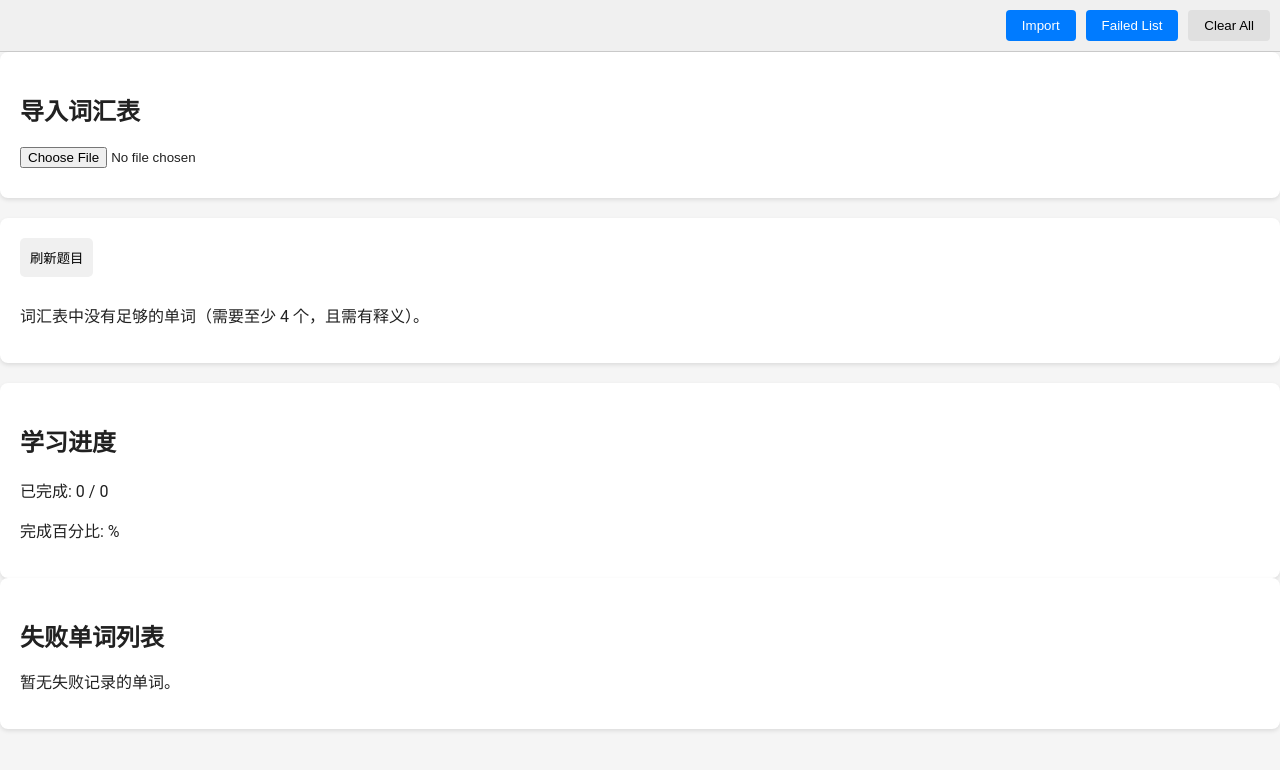
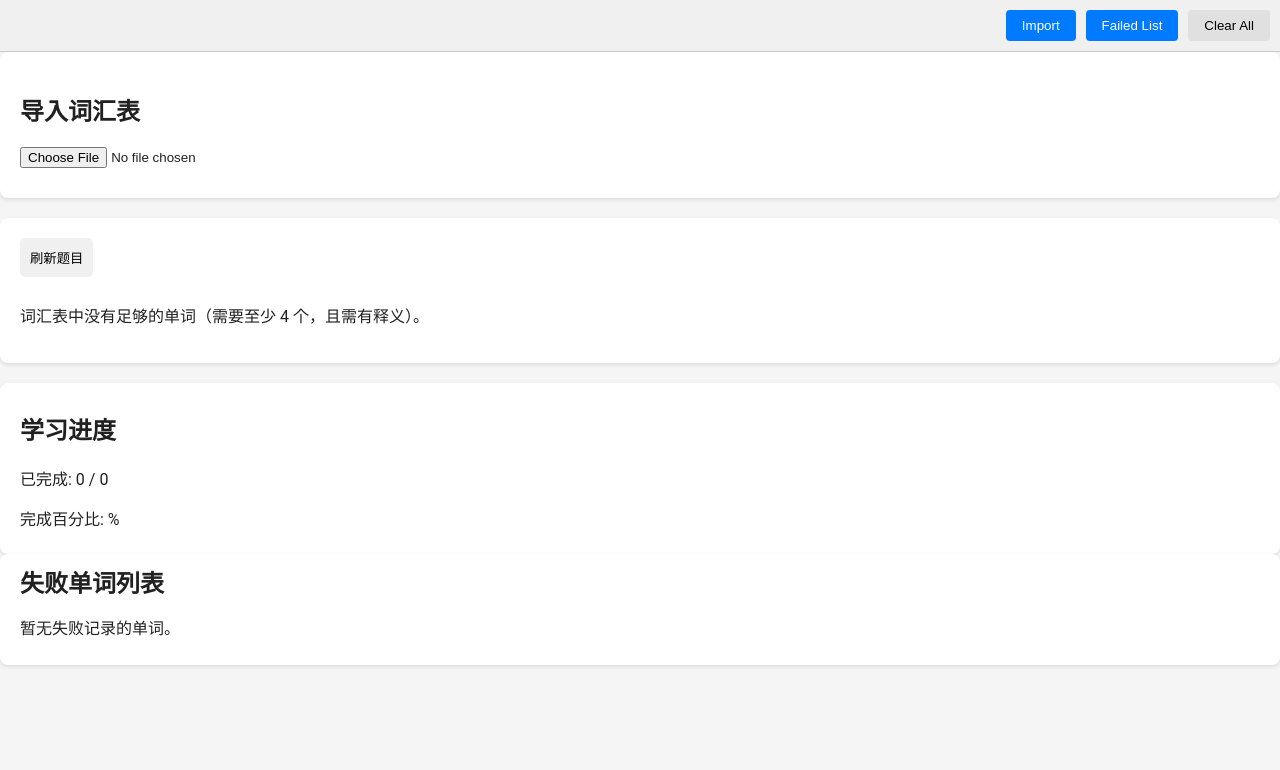
Before and after one commit to shuangwy/word-memorizer, an Angular app: page / in a window 1280 px wide. Both pictures are taken after a click on the button "Failed List". Shown: the top 770 px of the page. Built offline with nearby package versions, Linux system fonts and the light colour scheme.

Commit message:
fix.style

```diff
--- a/src/app/components/incorrect-words/incorrect-words.component.html
+++ b/src/app/components/incorrect-words/incorrect-words.component.html
@@ -1,5 +1,5 @@
 <div class="incorrect-words">
-  <h2>失败单词列表</h2>
+  <h2 style="padding-top: 0; margin-top: 0">失败单词列表</h2>
   <p *ngIf="incorrectWords.length === 0">暂无失败记录的单词。</p>
   <ul *ngIf="incorrectWords.length > 0">
     <li *ngFor="let entry of incorrectWords">
--- a/src/app/components/incorrect-words/incorrect-words.component.scss
+++ b/src/app/components/incorrect-words/incorrect-words.component.scss
@@ -1,6 +1,6 @@
 .incorrect-words {
   background: white;
-  padding: 20px;
+  padding: 10px 20px;
   border-radius: 8px;
   box-shadow: 0 2px 4px rgba(0, 0, 0, 0.1);
   margin-bottom: 20px;
--- a/src/app/components/progress/progress.component.ts
+++ b/src/app/components/progress/progress.component.ts
@@ -18,7 +18,7 @@ import { Subscription } from 'rxjs';
     `
       .progress {
         background: white;
-        padding: 20px;
+        padding: 8px 20px;
         border-radius: 8px;
         box-shadow: 0 2px 4px rgba(0, 0, 0, 0.1);
       }
```
